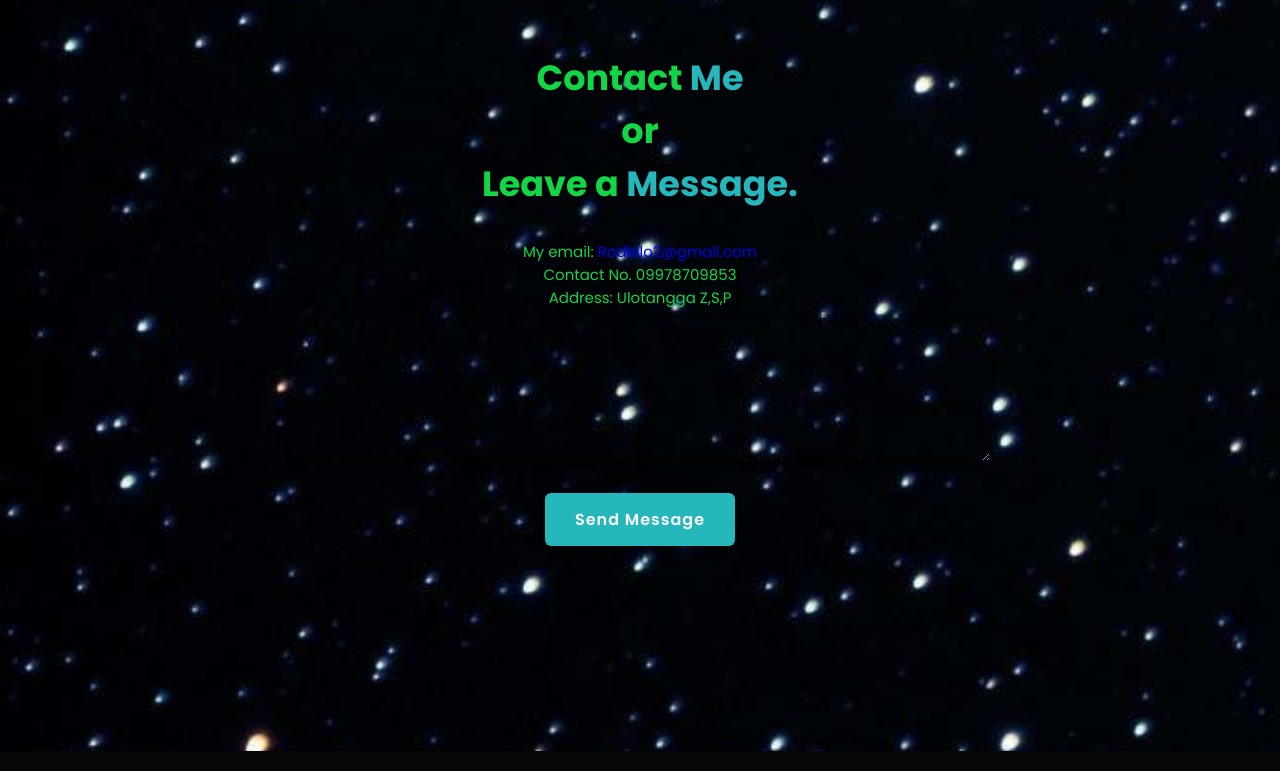
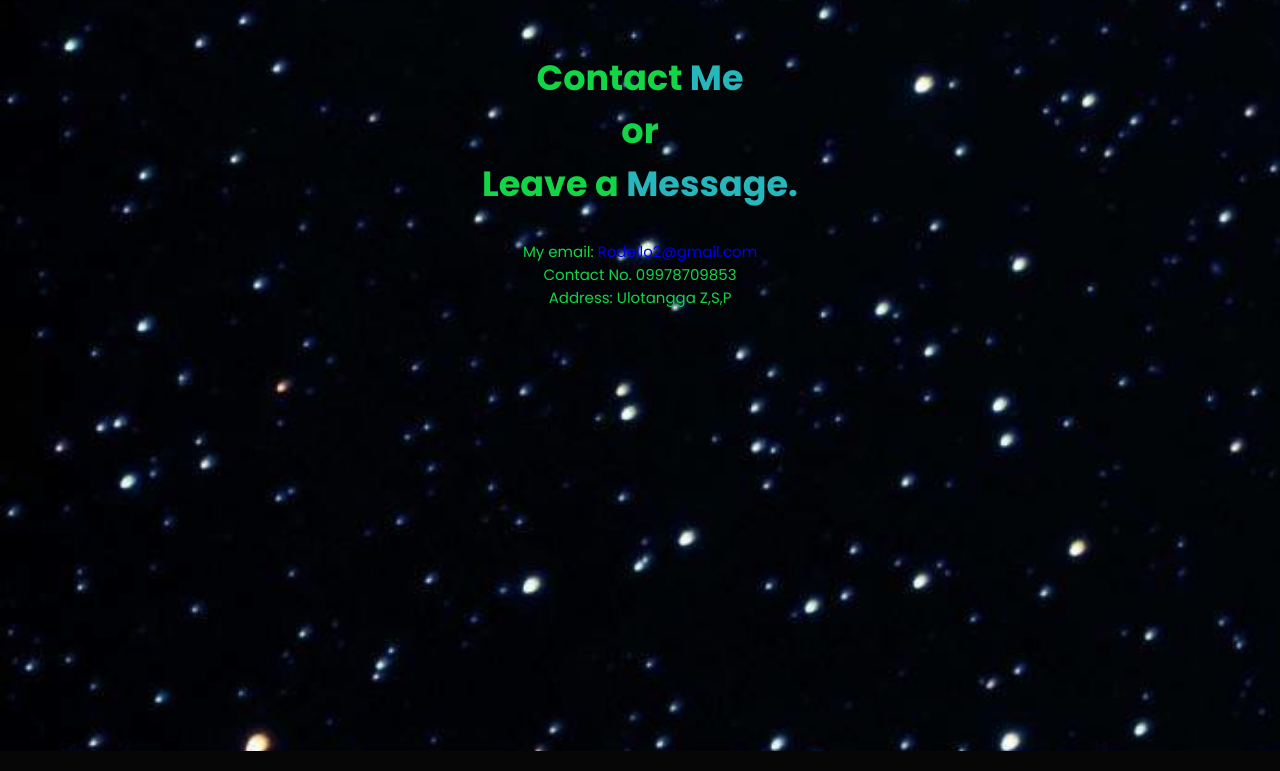
Before and after one commit to 1namikaze1/rodel, a plain HTML site: page index.html in a window 1280 px wide. Shown: the part 4173-4944 px from the top of the page. Drawn offline with nearby package versions, Linux system fonts and the light colour scheme; a script that the page names is missing.

Commit message:
Add files via upload

```diff
--- a/index.html
+++ b/index.html
@@ -174,8 +174,6 @@
 				<label>Address: </label>
 				<label>Ulotangga Z,S,P</label>
 			</div>
-			<textarea name="" id="" cols="20" rows="5" placeholder="Your Message"></textarea>
-			<input type="submit" value="Send Message" class="btn">
 		</form>
 	</section>
 
```
